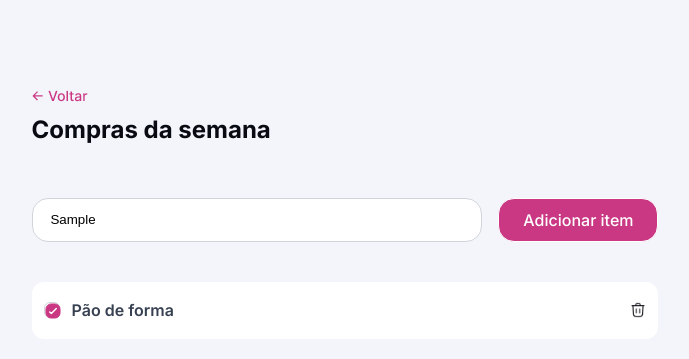
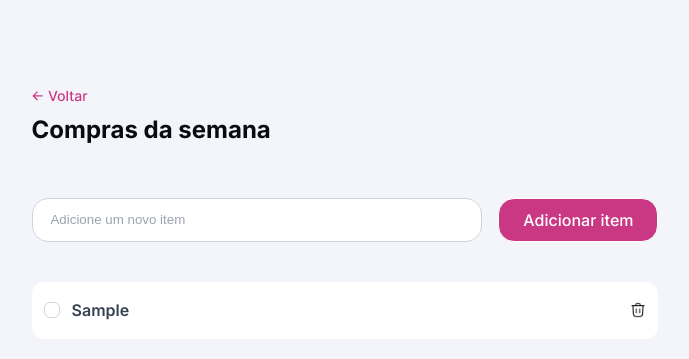
Before and after one commit to marlon-monteiro/cr-lista-de-compras, a plain HTML site: page index.html in a window 1280 px wide. Both pictures are taken after typing "Sample" into the empty fields and a click on the button "Adicionar item". Shown: the part 87-446 px from the top of the page, without its empty margins (295-984 px from the left). Drawn offline with Linux system fonts and the light colour scheme.

Commit message:
the add item feature is done

```diff
--- a/index.html
+++ b/index.html
@@ -40,12 +40,12 @@
 
       <div class="items">
 
-        <div class="item">
+        <div class="item display-none">
           <label for="">
             <input class="checkbox" type="checkbox">
             <img class="img-checkbox" src="assets/icons-checkbox/state=selected.svg" alt="">
           </label>
-          Pão de forma
+          <span>Pão de forma</span>
           <img class="img-trash" src="assets/icons/lixeira.png" alt="">
         </div>
 
--- a/script.js
+++ b/script.js
@@ -1,20 +1,20 @@
 import { createDivForItems } from "./utils/creatDivForItems.js"
-import { textValue } from "./utils/textValue.js"
-import { submitEvent } from "./utils/submitEvent.js"
 
-submitEvent()
-textValue()
+const buttonSubmit = document.getElementById("button-submit-id")
 
+buttonSubmit.addEventListener("click", () => {
 
-console.log("=========================")
+  const inputText = document.getElementById("add-item-id")
+  const inputValueForDivCreation = inputText.value.trim()
 
+  console.log(inputValueForDivCreation)
 
-// const divForItems = createDivForItems()
-// const textValueInput = textValue()
-// const submitButtonEvent = submitEvent()
+  if (inputValueForDivCreation) {
+    const divCreated = createDivForItems(inputValueForDivCreation)
+    const divItems = document.querySelector(".items")
 
-// console.log("== PARTE 2 ==")
+    divItems.append(divCreated)
 
-// console.log("divForItems ===", divForItems)
-// console.log("textValueInput ===", textValueInput)
-// console.log("submitButtonEvent ===", submitButtonEvent)
+    inputText.value = ""
+  }
+})
--- a/styles/main.css
+++ b/styles/main.css
@@ -67,6 +67,10 @@ main {
   gap: 0.75rem;
 
   & .item {
+    /* DISPLAY AQUI */
+    align-items: center;
+    gap: 0.75rem;
+
     background-color: var(--background-secondary);
     font: var(--text-paragraph);
     color: var(--content-secondary);
@@ -76,10 +80,6 @@ main {
 
     border-radius: 0.75rem;
     padding: 0.75rem;
-
-    display: flex;
-    align-items: center;
-    gap: 0.75rem;
 
     & label {
       position: relative;
--- a/utils/creatDivForItems.js
+++ b/utils/creatDivForItems.js
@@ -1,23 +1,24 @@
+export function createDivForItems(inputValueForDivCreation) {
   const div = document.createElement("div")
   const label = document.createElement("label")
   const input = document.createElement("input")
   const imgCheckbox = document.createElement("img")
   const imgTrash = document.createElement("img")
+  const span = document.createElement("span")
 
-div.classList.add("item")
+  div.classList.add("item", "display-show")
 
   input.classList.add("checkbox")
   input.type = "checkbox"
 
-imgCheckbox.classList.add("img-checkbox")
+  imgCheckbox.classList.add("img-checkbox", "display-none")
   imgCheckbox.src = "assets/icons-checkbox/state=selected.svg"
 
   imgTrash.classList.add("img-trash")
   imgTrash.src = "assets/icons/lixeira.png"
 
-export function createDivForItems() {
   label.append(input, imgCheckbox)
-  div.append(label, imgTrash)
-
+  span.textContent = inputValueForDivCreation
+  div.append(label, span, imgTrash)
   return div
 }
--- a/utils/submitEvent.js
+++ /dev/null
@@ -1,13 +0,0 @@
-import { createDivForItems} from "./creatDivForItems.js"
-import {textValue } from "./textValue.js"
-
-
-export function submitEvent(){
-  const buttonSubmit = document.getElementById("button-submit-id")
-
-  const submitEvent = buttonSubmit.addEventListener("click", (event)=>{
-    event.preventDefault()
-    console.log("clicou")
-  })
-  return submitEvent
-}
--- a/utils/textValue.js
+++ /dev/null
@@ -1,11 +0,0 @@
-export function textValue() {
-
-  const inputText = document.getElementById("add-item-id")
-
-  inputText.addEventListener("input", (event) => {
-    event.preventDefault()
-    console.log(inputText.value)
-
-    return inputText.value
-  })
-}
```
Lines whose indentation alone changed are shown as unchanged.
